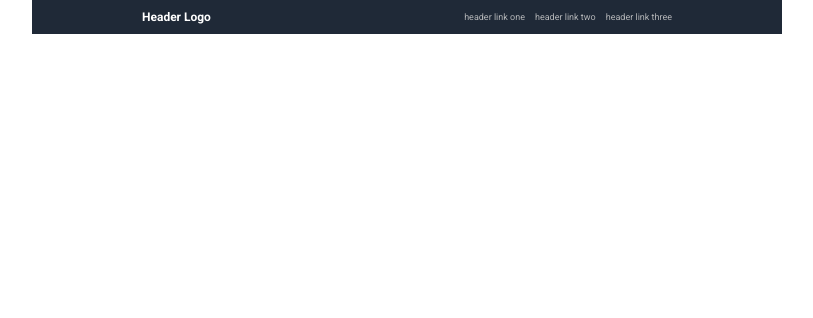
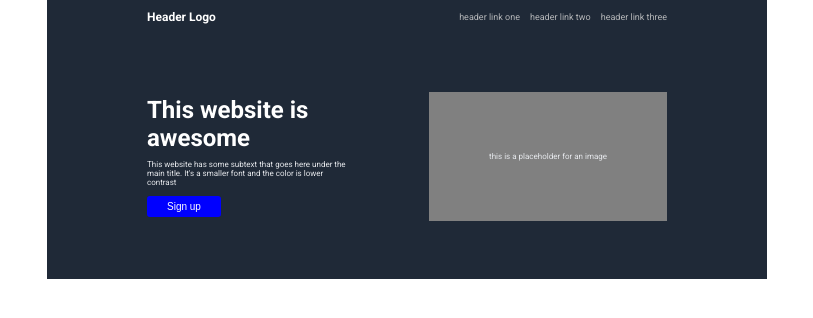
Before and after one commit to RGSATG/odin-landing-page, a plain HTML site: page index.html in a window 1280 px wide. Shown: the whole page, without its empty margins (233-1046 px from the left). Drawn offline with Linux system fonts and the light colour scheme.

Commit message:
Add and style presentationSection

```diff
--- a/index.html
+++ b/index.html
@@ -1,11 +1,13 @@
 <!DOCTYPE html>
 <html lang="en">
+
 <head>
     <meta charset="UTF-8">
     <meta name="viewport" content="width=device-width, initial-scale=1.0">
     <title>Landing Page Project - The Odin Project</title>
     <link rel="stylesheet" href="styles.css">
 </head>
+
 <body>
     <header>
         <p class="logoText">
@@ -19,5 +21,23 @@
             </ul>
         </nav>
     </header>
+    <main>
+        <section class="presentationSection">
+            <div>
+                <h1>
+                    This website is <br>awesome
+                </h1>
+                <p>This website has some subtext that goes here under the <br>main title. It's a smaller font and the color
+                    is lower <br>contrast</p>
+                <button>
+                    Sign up
+                </button>
+            </div>
+            <p class="imgPlaceholder">
+                this is a placeholder for an image
+            </p>
+        </section>
+    </main>
 </body>
+
 </html>
--- a/styles.css
+++ b/styles.css
@@ -1,21 +1,55 @@
 @import url('https://fonts.googleapis.com/css2?family=Roboto:ital,wght@0,100;0,300;0,400;0,500;0,700;0,900;1,100;1,300;1,400;1,500;1,700;1,900&display=swap');
+
+html {
+    background-color: white;
+}
 
 body {
     margin: 0 auto;
+    padding: 0 100px;
     display: flex;
     flex-flow: column nowrap;
     align-items: center;
+    color: white;
+    font-family: Roboto;
+    background-color: #1F2937;
+    width: 520px;
 }
 
 header {
     display: flex;
     justify-content: space-between;
-    background-color: #1F2937;
-    width: 530px;
-    padding: 10px 110px;
     align-items: center;
-    color: white;
-    font-family: Roboto;
+    width: 100%;
+    padding: 10px 0;
+}
+
+header, .presentationSection {
+    margin: 0;
+}
+
+main {
+    width: 100%;
+}
+
+section {
+    width: 100%;
+    padding: 50px 0;
+}
+.presentationSection {
+    display: flex;
+    justify-content: space-between;
+    align-items: center;
+}
+
+.presentationSection p {
+    font-size: 8px;
+    color: #E5E7EB;
+}
+
+.imgPlaceholder {
+    background-color: gray;
+    padding: 60px;
 }
 
 .logoText {
@@ -32,3 +66,16 @@ nav ul {
     gap: 10px;
     list-style: none;
 }
+
+h1 {
+    margin: 0;
+}
+
+button {
+    background-color: blue;
+    border-radius: 3px;
+    color: white;
+    border: none;
+    font-size: 10px;
+    padding: 5px 20px;
+}
```
